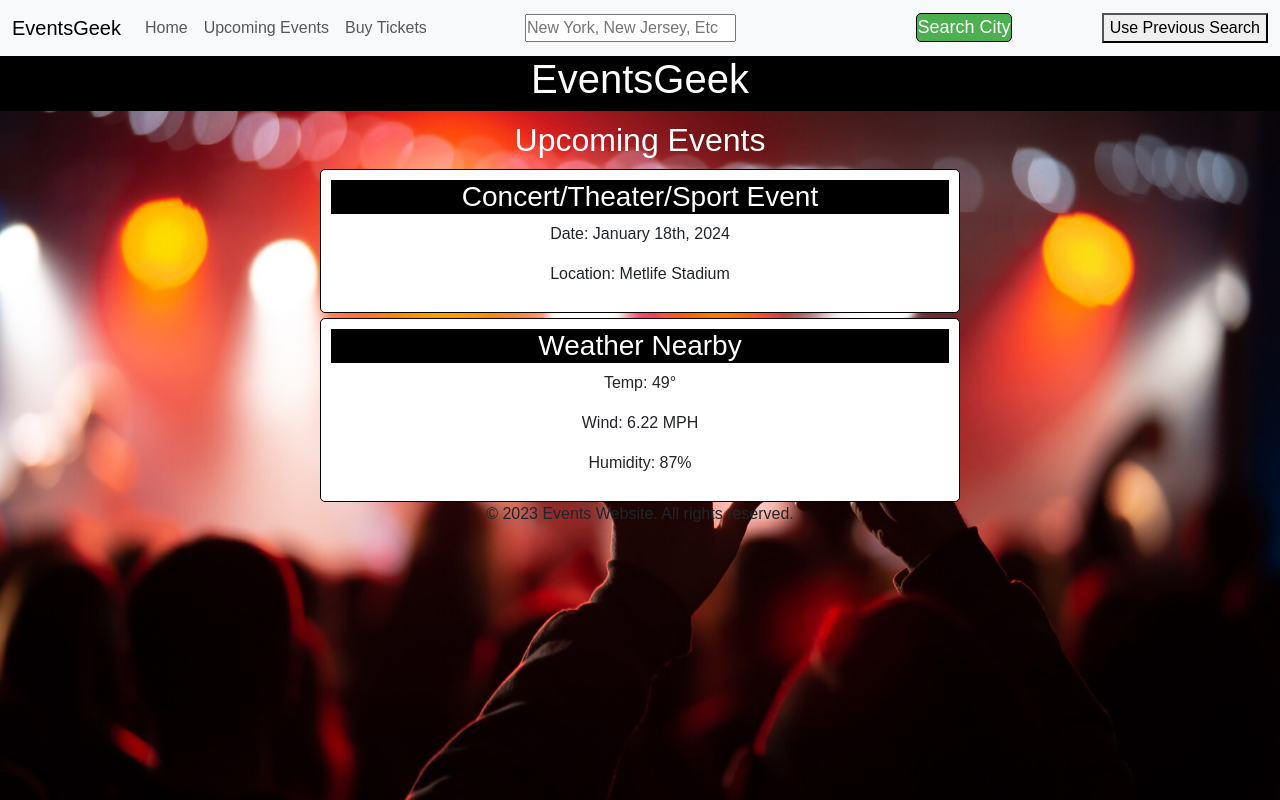
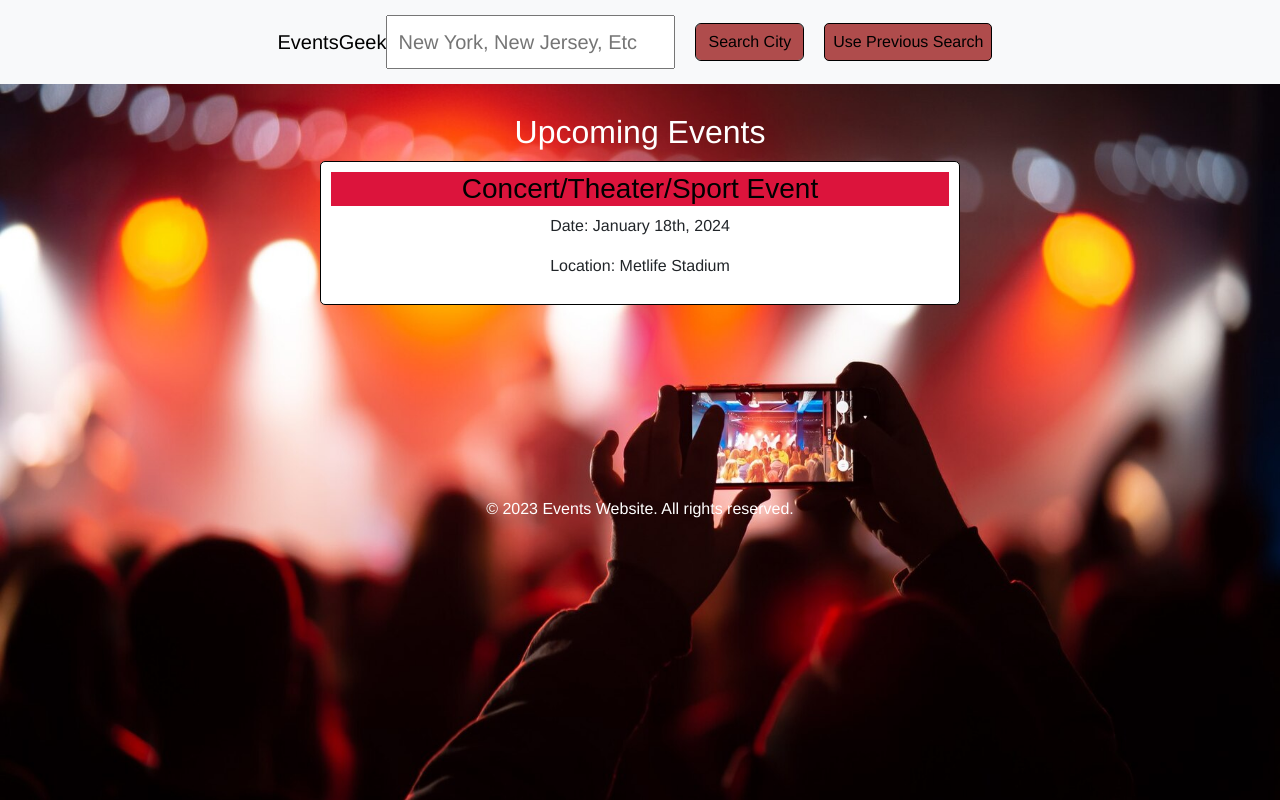
Before and after one commit to Leonn24/EventGeek-Project1, a plain HTML site: page index.html in a window 1280 px wide. Drawn offline with nearby package versions, Linux system fonts and the light colour scheme.

Commit message:
changed up the HTML nav area and centered the buttons, more events are displayed changed thru JS

```diff
--- a/assets/css/style.css
+++ b/assets/css/style.css
@@ -1,31 +1,44 @@
 body {
-    font-family: Arial, sans-serif;
+    font-family: 'Franklin Gothic Medium', 'Arial Narrow', Arial, sans-serif;
     margin: 0;
     padding: 0;
     background-color: #f4f4f4;
-    height: 100vh;
+    height: 100%;
+
 }
 
 html {
     scroll-behavior: smooth;
-  }
+}
 
 header {
     background-color: #000000;
     color: #fff;
     padding: 0.5em;
     padding-top: 55px;
-    padding: 0.5em;
-    padding-top: 55px;
 
 }
 
-section, footer, body {
+section,
+body {
     background: black;
     background-image: url(photoevent.jpg);
     background-repeat: no-repeat;
     background-attachment: fixed;
     background-size: cover;
+    padding-top: 20px;
+}
+
+#container {
+    display: flex;
+    flex-direction: row;
+    justify-content: center;
+}
+
+.navbar-brand{
+    margin: auto;
+    display: block;
+    justify-content: center;
 
 }
 
@@ -41,17 +54,6 @@ section, footer, body {
 
 }
 
-.weather {
-    border: 1px solid #000;
-    margin: auto;
-    padding: 10px;
-    margin-top: 5px;
-    background-color: #fff;
-    border-radius: 5px;
-    width: 50%;
-    display: grid;
-
-}
 
 .event-data {
     border: 1px solid #000;
@@ -59,6 +61,7 @@ section, footer, body {
 }
 
 #title {
+    font-family: 'Franklin Gothic Medium', 'Arial Narrow', Arial, sans-serif;
     text-align: center;
     color: white;
     margin: 0;
@@ -66,7 +69,6 @@ section, footer, body {
 }
 
 h1 {
-
     background: black;
     color: white;
     width: 20%;
@@ -76,67 +78,105 @@ h1 {
 
 p {
     text-align: center;
+    font-family: 'Franklin Gothic Medium', 'Arial Narrow', Arial, sans-serif;
 }
+
 
 #event-list {
     background: black;
     color: white;
     text-align: center;
+    background: crimson;
+    color: black;
+    font-family: fantasy;
 }
 
 #event-title {
+    font-family: fantasy;
     text-align: center;
-    background: black;
-    color: white;
+    background: crimson;
+    color: black;
 }
 
-#weather-title {
-    text-align: center;
-    background: black;
-    color: white;
-}
 
-#search-input {
-
-    margin: auto;
-    padding: 0;
-    display: flex;
-}
-
-.btn-primary {
-    background-color: #4CAF50 !important;
-    color: #fff;
-    margin: auto;
-    padding: 0;
-    margin-top: 5px;
-    font-size: 18px;
+#previous-search-button {
+    background-color: #af4c4c;
+    font-family: 'Franklin Gothic Medium', 'Arial Narrow', Arial, sans-serif;
+    color: #000;
+    margin: 10px;
+    padding: 5;
+    font-weight: 400;
+    line-height: 1.5;
+    font-size: 1rem;
     border: solid 1px black;
     border-radius: 5px;
     cursor: pointer;
     display: flex;
-    align-items: center;
 }
+
+
 .ticketButton {
-    background-color: #4CAF50;
+    background-color: #af4c4c;
+    font-family: 'Franklin Gothic Medium', 'Arial Narrow', Arial, sans-serif;
     color: #fff;
     margin: auto;
-    padding: 3px;
+    padding: 5;
     margin-top: 5px;
     margin-bottom: 5px;
-    font-size: 18px;
+    font-size: 15px;
     border: solid 1px black;
     border-radius: 5px;
     cursor: pointer;
     display: flex;
     align-items: center;
     justify-content: center;
+}
 
-}
-.card{
+.card {
     position: relative;
     text-align: center;
-    background-color: #fffbfb;
+    background-color: #e69671;
     float: right;
     bottom: 100px;
     right: 2%;
 }
+
+
+footer {
+    color: white;
+    position: fixed-bottom;
+    bottom: 0;
+    width: 100%;
+    height: 30px;
+    padding: 15%;
+}
+
+
+
+#search-btn{
+    background-color: #af4c4c;
+    display: block;
+    margin: 10px;
+    padding: 0.375rem 0.75rem;
+    margin-left: 20px;
+    font-size: 1rem;
+    font-weight: 400;
+    line-height: 1.5;
+    color: #000;
+    -webkit-appearance: none;
+    -moz-appearance: none;
+    appearance: none;
+    background-clip: padding-box;
+    border: solid 1px black;
+    border-radius: var(--bs-border-radius);
+}
+
+a {
+    margin-left: 60%;
+
+}
+
+#search-input {
+    padding: 10px;
+    margin: auto;
+}
--- a/assets/js/script.js
+++ b/assets/js/script.js
@@ -95,7 +95,7 @@ async function createEvent(events) {
     document.getElementById('event-data').innerHTML = "";
 
     if (events && events.length > 0) {
-        var limit = Math.min(events.length, 4);
+        var limit = Math.min(events.length, 9);
 
         for (var i = 0; i < limit; i++) {
             var listData = events[i];
--- a/index.html
+++ b/index.html
@@ -12,36 +12,17 @@
 
 <body>
     <header>
-
-        <nav class="navbar fixed-top navbar-expand-lg bg-body-tertiary">
-            <div class="container-fluid">
-                <a class="navbar-brand" href="#">EventsGeek</a>
-                <button class="navbar-toggler" type="button" data-bs-toggle="collapse" data-bs-target="#navbarNav"
-                    aria-controls="navbarNav" aria-expanded="false" aria-label="Toggle navigation">
-                    <span class="navbar-toggler-icon"></span>
-                </button>
-                <div class="collapse navbar-collapse" id="navbarNav">
-                    <ul class="navbar-nav">
-                        <li class="nav-item">
-                            <a class="nav-link" href="#">Home</a>
-                        </li>
-                        <li class="nav-item">
-                            <a class="nav-link" href="#">Upcoming Events</a>
-                        </li>
-                        <li class="nav-item">
-                            <a class="nav-link" href="#">Buy Tickets</a>
-                        </li>
-                    </ul>
-                    <input type="text" id="search-input" placeholder="New York, New Jersey, Etc">
-                    <button type="button" class="btn btn-primary" id="search-btn"
-                        style="--bs-btn-padding-y: .25rem; --bs-btn-padding-x: .5rem; --bs-btn-font-size: .75rem;">
-                        Search City
-                    </button>
-                    <button id="previous-search-button">Use Previous Search</button>
-                </div>
+        <nav class="navbar fixed-top bg-body-tertiary">
+            <div class="navbar-brand" id="container">
+                <a class="navbar-brand">EventsGeek</a>
+                <input type="text" id="search-input" placeholder="New York, New Jersey, Etc">
+                <button type="button" class="btn btn-primary" id="search-btn">
+                    Search City</button>
+                <button type="button" class="btn btn-primary" id="previous-search-button"
+                    style="--bs-btn-paddingg-y: .25rem; --bs-btn-padding-x: .5rem; --bs-btn-font-size: .75rem;">Use
+                    Previous Search</button>
             </div>
         </nav>
-        <h1>EventsGeek</h1>
     </header>
 
     <section>
@@ -53,20 +34,7 @@
                 <p>Date: <span class="event-date">January 18th, 2024</span></p>
                 <p>Location: <span class="event-location">Metlife Stadium</span></p>
             </div>
-
-            <!-- RSVP Button -->
-
         </div>
-
-        <div class="weather">
-            <h3 id="weather-title">Weather Nearby</h3>
-            <p>Temp: <span id="weather-temp">49&deg;</span></p>
-            <p>Wind: <span id="weather-wind">6.22 MPH</span></p>
-            <p>Humidity: 87%</p>
-
-        </div>
-
-
 
 
 
```
Also changed, not shown: assets/css/Events5.jpg (deleted), 2 other files.
